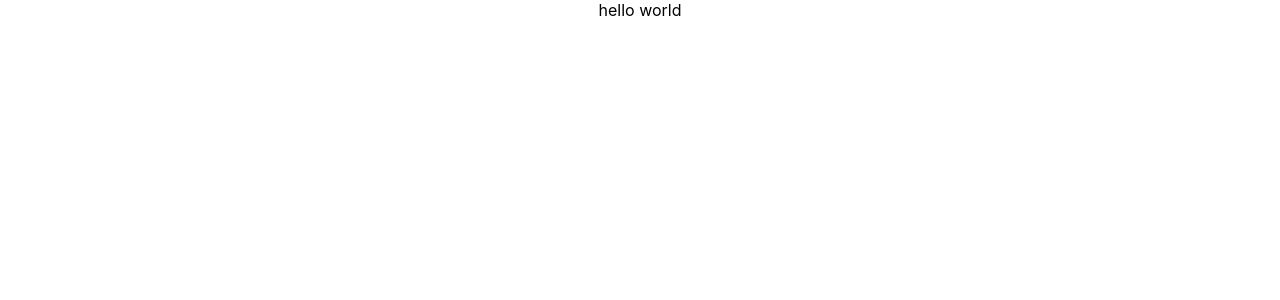
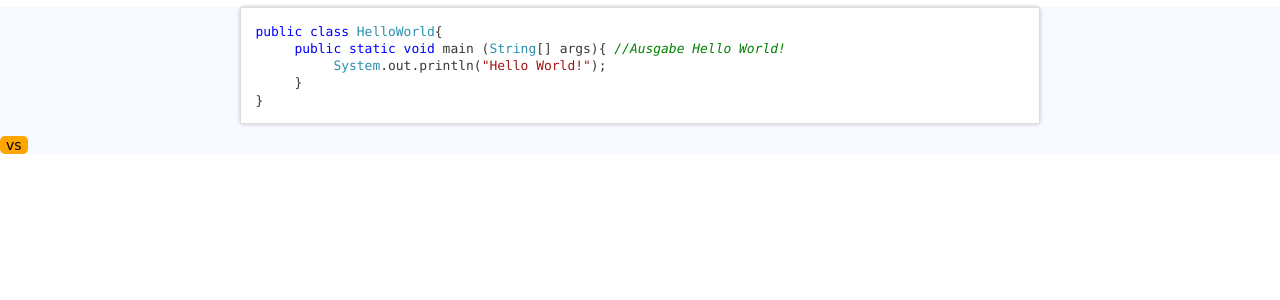
Before and after one commit to Steppzilla/code-works, a React (Create React App) app: page / in a window 1280 px wide. Shown: the top 300 px of the page. Built offline with nearby package versions, Linux system fonts and the light colour scheme.

Commit message:
Add Codeboxes and Style-Picker for them

```diff
--- a/package.json
+++ b/package.json
@@ -13,6 +13,7 @@
     "react": "^18.2.0",
     "react-dom": "^18.2.0",
     "react-scripts": "5.0.1",
+    "react-syntax-highlighter": "^15.5.0",
     "typescript": "^4.8.4",
     "web-vitals": "^2.1.4"
   },
@@ -39,5 +40,8 @@
       "last 1 firefox version",
       "last 1 safari version"
     ]
+  },
+  "devDependencies": {
+    "@types/react-syntax-highlighter": "^15.5.5"
   }
 }
--- a/src/App.css
+++ b/src/App.css
@@ -1,3 +1,4 @@
 .App {
-  text-align: center;
+  text-align: left;
+  background-color: #f6f9ff;
 }
--- a/src/App.tsx
+++ b/src/App.tsx
@@ -1,10 +1,11 @@
 import React from 'react';
 import './App.css';
+import Code from "./component/Code";
 
 function App() {
   return (
     <div className="App">
-      hello world
+      <Code/>
     </div>
   );
 }
--- /dev/null
+++ b/src/component/Code.tsx
@@ -0,0 +1,34 @@
+import {Prism as SyntaxHighlighter} from 'react-syntax-highlighter';
+import {styleArray, styleNames} from "../static/themes";
+import {CSSProperties, useState} from "react";
+import CodeStylePicker from './CodeStylePicker';
+import "./code.css";
+
+export default function Code() {
+
+    const [actualStyle, setActualStyle] = useState<{ [key: string]: CSSProperties; }>(styleArray[0]);
+    const [actualStyleName, setActualStyleName] = useState<string>(styleNames[0]);
+
+    const string2 = "public class HelloWorld{\n" +
+        "     public static void main (String[] args){ //Ausgabe Hello World!\n" +
+        "          System.out.println(\"Hello World!\");\n" +
+        "     }" +
+        "\n}";
+
+
+    return (
+        <>
+            <div className={"codeBox " + actualStyleName}>
+                <SyntaxHighlighter language={"java"} style={actualStyle} >
+                    {string2}
+                </SyntaxHighlighter>
+            </div>
+
+            <CodeStylePicker key={"key"}
+                             setActualStyle={setActualStyle}
+                             setActualStyleName={setActualStyleName}
+                             actualChosen={actualStyle}
+            />
+        </>
+    )
+}
--- /dev/null
+++ b/src/component/CodeStylePicker.css
@@ -0,0 +1,21 @@
+.ButtonBox{
+    border-radius: 5px;
+    background-color:yellow;
+}
+
+.ButtonBox button{
+    width:150px;
+    font-size:12px;
+    padding:3px;
+    border-radius: 5px;
+    border:none;
+    margin-left:5px;
+}
+
+.popUpButton, .colorPickButton{
+    background-color:orange;
+    font-size:14px;
+    font-family:"Comic Sans MS", Arial, Monaco, monospace;
+    border-radius: 5px;
+    border:none;
+}
--- /dev/null
+++ b/src/component/CodeStylePicker.tsx
@@ -0,0 +1,46 @@
+import {CSSProperties, useState} from "react";
+import "./CodeStylePicker.css";
+import {styleArray, styleNames} from "../static/themes";
+
+type DropDownMenuButtonsProperties = {
+    setActualStyle: (style: { [key: string]: CSSProperties; }) => void,
+    setActualStyleName: (name: string) => void,
+    actualChosen: { [key: string]: CSSProperties; },
+}
+
+export default function CodeStylePicker(props: DropDownMenuButtonsProperties) {
+    const [show, setShow] = useState<boolean>(false);
+
+    const styles = styleArray;
+
+    const toggleShow = () => {
+        show ? setShow(false) : setShow(true);
+    }
+
+    const changeStyle = (singleStyle: { [key: string]: CSSProperties; }, name: string) => {
+        props.setActualStyle(singleStyle);
+        props.setActualStyleName(name);
+        setShow(false);
+    }
+
+    return (
+        <>
+            <button className={"popUpButton"} onClick={() => toggleShow()}>
+                {props.actualChosen && styleNames[styles.indexOf(props.actualChosen)]}
+            </button>
+            {show && <div className={"ButtonBox"}>
+                {
+                    styles.map(
+                        (singleStyle, index) => {
+                            return <button className={"colorPickButton"}
+                                           onClick={() => changeStyle(singleStyle, styleNames[index])}>
+                                {styleNames[index]}
+                            </button>;
+                        }
+                    )
+                }
+            </div>
+            }
+        </>
+    )
+}
--- /dev/null
+++ b/src/component/code.css
@@ -0,0 +1,20 @@
+.codeBox {
+    height: auto;
+    margin: 0 auto 10px auto;
+    box-shadow: 0 0 2px 2px black;
+    border-radius: 5px;
+    width:98vw;
+    max-width:800px;
+}
+
+.vs{
+    box-shadow: 0 0 2px 2px #e3e3e3;
+}
+
+@media screen and (max-width:500px){
+    *{font-size:11px;}
+}
+
+@media screen and (max-width:300px){
+    *{font-size:9px;}
+}
--- /dev/null
+++ b/src/static/themes.ts
@@ -0,0 +1,20 @@
+import {CSSProperties} from "react";
+import {coldarkDark, dracula, okaidia, tomorrow, vs, vscDarkPlus} from "react-syntax-highlighter/dist/cjs/styles/prism";
+
+export const styleArray: { [key: string]: CSSProperties; }[] = [
+    vs,
+    tomorrow,
+    okaidia,
+    coldarkDark,
+    dracula,
+    vscDarkPlus,
+]
+
+export const styleNames: string [] = [
+    "vs",
+    "tomorrow",
+    "okaidia",
+    "coldarkDark",
+    "dracula",
+    "vscDarkPlus",
+];
```
Also changed, not shown: 2 other files (tests, documents, lock files or other folders).
